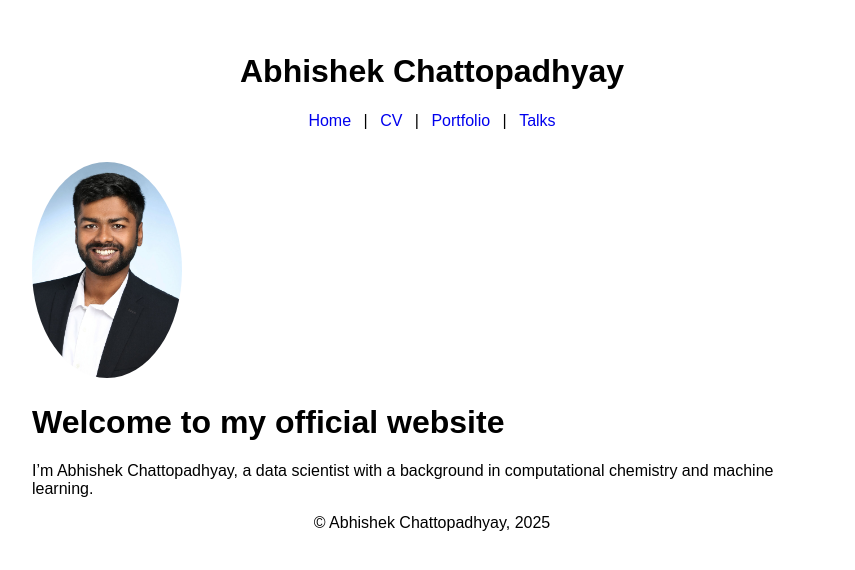
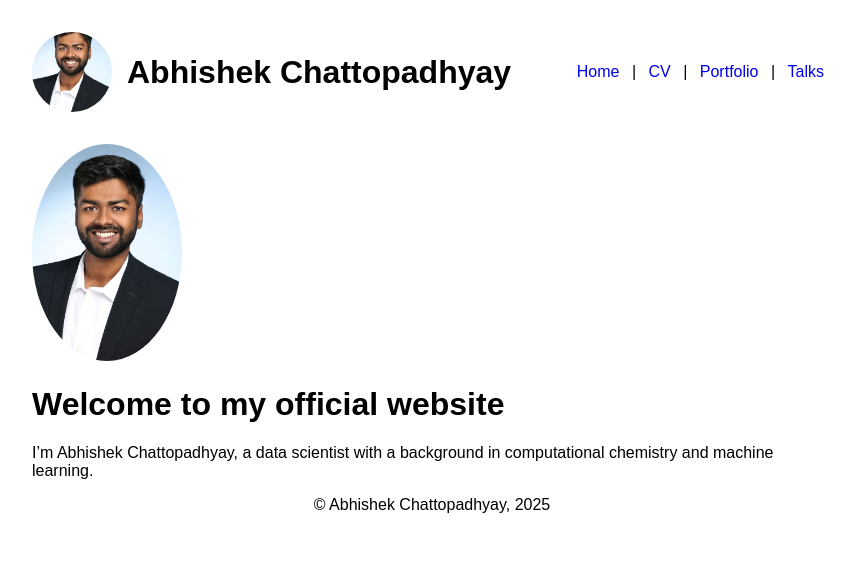
Before and after one commit to abhishek-chattopadhyay/home, a Jekyll site: the page built from index.md, in a window 1280 px wide. Shown: the top 570 px of the page, without its empty margins (208-1063 px from the left). Built offline with Jekyll 4.4.1, drawn with Linux system fonts in a browser that asks for light colours.

Commit message:
Update _layouts.html

```diff
--- a/_layouts/default.html
+++ b/_layouts/default.html
@@ -6,8 +6,11 @@
     <link rel="stylesheet" href="{{ "/style.css" | relative_url }}">
   </head>
   <body>
-    <header>
-      <h1>{{ site.title }}</h1>
+    <header style="display: flex; align-items: center; justify-content: space-between; margin-bottom: 2em;">
+        <div style="display: flex; align-items: center;">
+          <img src="{{ '/data/formal-photo-1-canva.jpg' | relative_url }}" alt="Profile Picture" width="80" height="80" style="border-radius: 50%; margin-right: 15px; object-fit: cover;">
+          <h1 style="margin: 0;">{{ site.title }}</h1>
+        </div>
         <nav>
           <a href="{{ "/" | relative_url }}">Home</a> |
           <a href="{{ "/cv" | relative_url }}">CV</a> |
```
Lines whose indentation alone changed are shown as unchanged.
